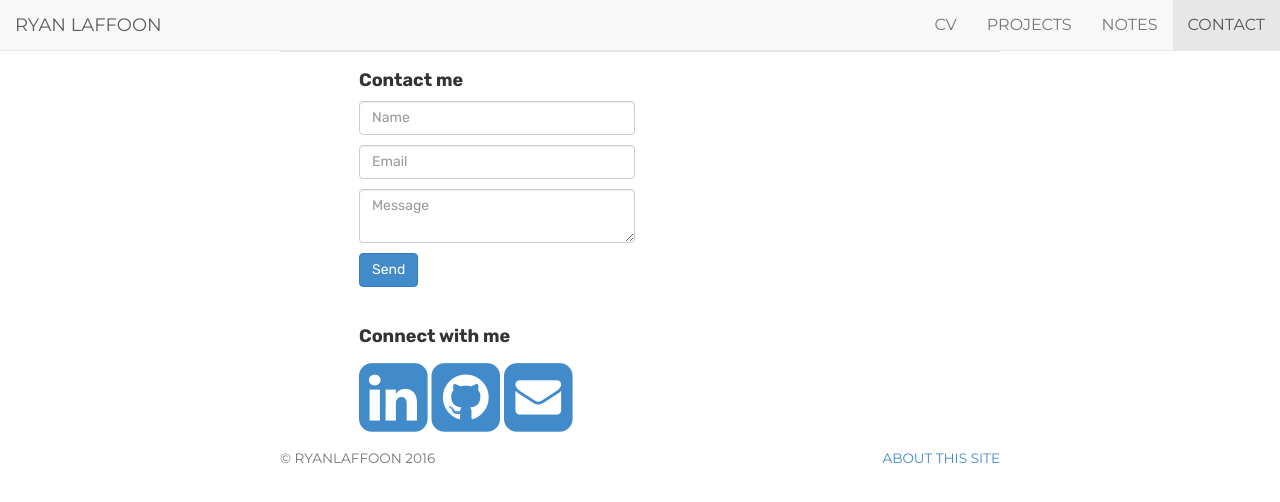
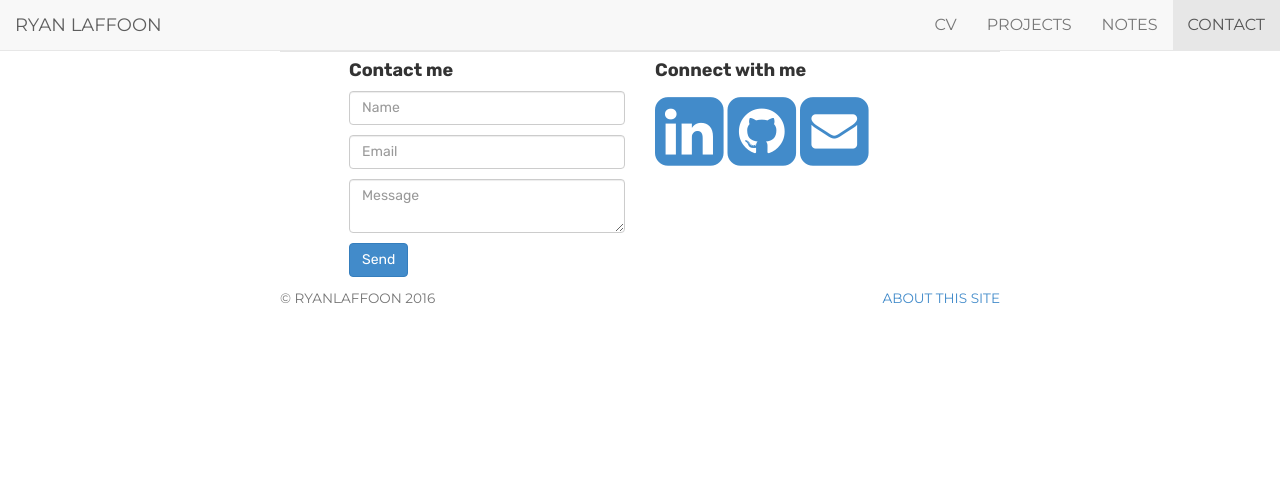
Before and after one commit to ryanlaffoon/ryanlaffoon.github.io, a Jekyll site: the page built from contact/index.html, in a window 1280 px wide. Shown: the top 502 px of the page. Built offline with Jekyll 4.4.1, drawn with Linux system fonts in a browser that asks for light colours.

Commit message:
Update style.css

```diff
--- a/css/style.css
+++ b/css/style.css
@@ -67,10 +67,7 @@ ul.listprojects li {line-height: 30px; }
 
 /* Contact */
 .contactIcons, .contactForm {
-	display: inline-block;
-	margin: 10px;
 	vertical-align: top;
-
 }
 
 .contactIcons .contactIcon{
```
